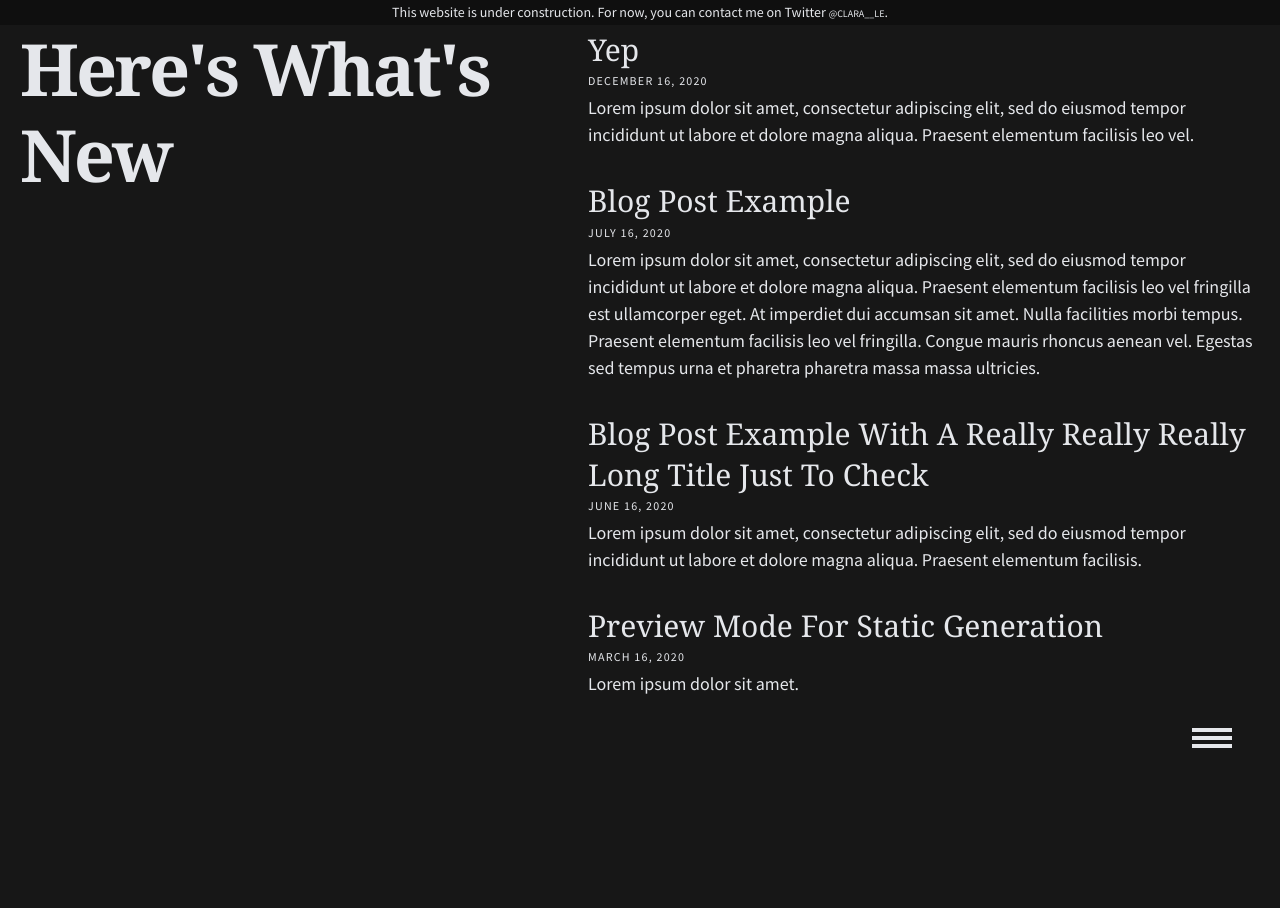
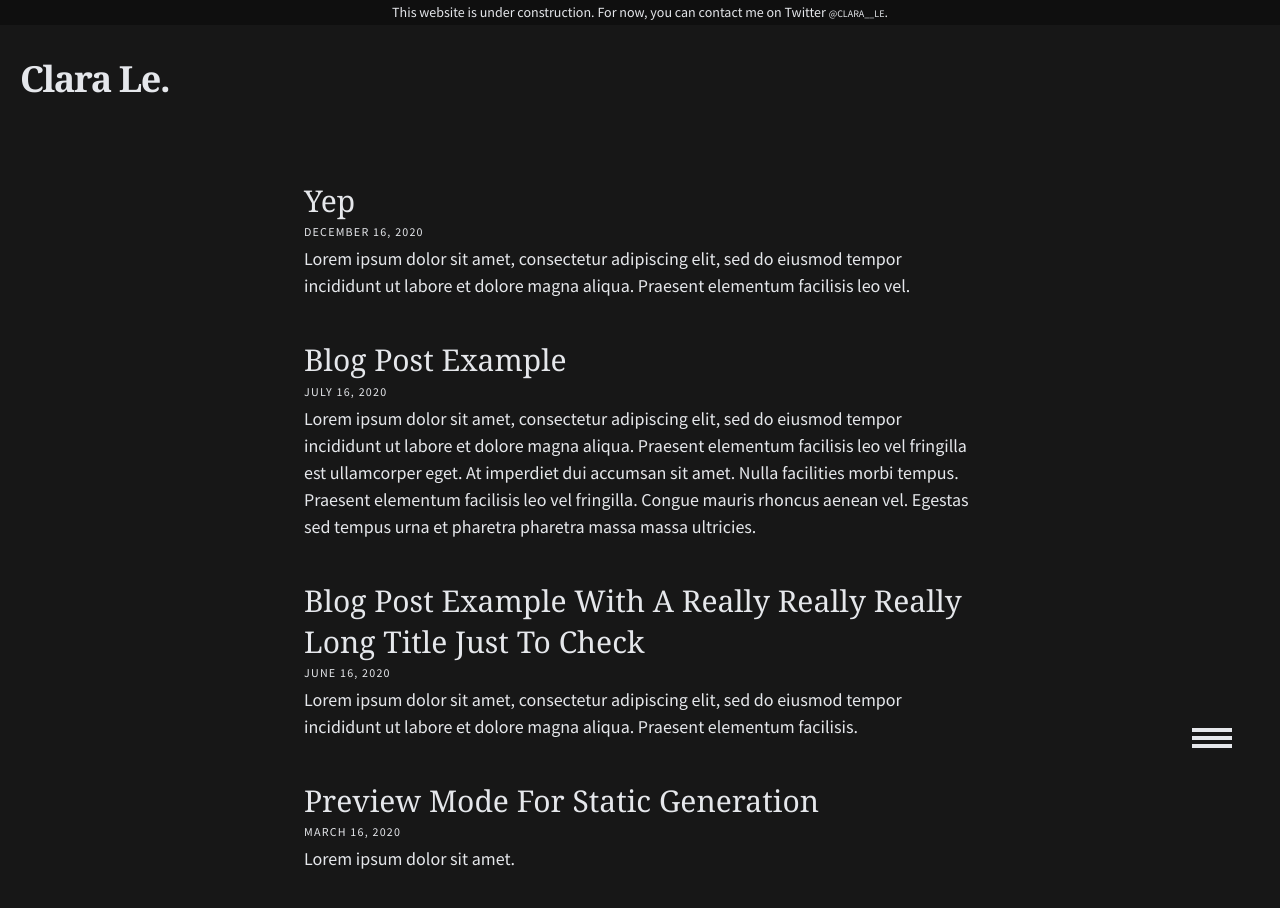
Before and after one commit to hgcl/clara-website, a Next.js app: page /blog in a window 1280 px wide. Shown: the top 908 px of the page. Built offline with nearby package versions, Linux system fonts and the light colour scheme; a web font is replaced by a local one.

Commit message:
Update blog page

```diff
--- /dev/null
+++ b/components/MorePosts.js
@@ -0,0 +1,25 @@
+// Code very similar to more-stories.js
+
+import Header from "../components/header";
+import Container from "../components/container";
+import PostPreview from "../components/post-preview";
+
+export default function MorePosts({ posts }) {
+  return (
+    <Container>
+      <div className="max-w-2xl mx-auto">
+          {posts.map((post) => (
+            <PostPreview
+              key={post.slug}
+              title={post.title}
+              // coverImage={post.coverImage}
+              date={post.date}
+              // author={post.author}
+              slug={post.slug}
+              excerpt={post.excerpt}
+            />
+          ))}
+      </div>
+    </Container>
+  );
+}
--- a/components/more-stories.js
+++ b/components/more-stories.js
@@ -6,7 +6,6 @@ export default function MoreStories({ posts }) {
       <h2 className="flex-auto mb-8 mr-8 text-6xl md:text-7xl font-bold tracking-tighter leading-tight">
         Here's What's New
       </h2>
-      {/* TODO: Add centering layout in following div */}
       <div className="flex-auto max-w-2xl mt-4">
         {posts.map((post) => (
           <PostPreview
--- a/components/post-preview.js
+++ b/components/post-preview.js
@@ -12,7 +12,7 @@ export default function PostPreview({
   slug,
 }) {
   return (
-    <div className="mb-8">
+    <div className="mb-10">
       {/* <div className="mb-5">
         <CoverImage slug={slug} title={title} src={coverImage} />
       </div> */}
--- a/pages/blog.js
+++ b/pages/blog.js
@@ -1,9 +1,9 @@
 // import Avatar from '../components/avatar'
 // import CoverImage from './cover-image'
 import { getAllPosts } from "../lib/api";
-import MoreStories from "../components/more-stories";
+import MorePosts from "../components/MorePosts";
 import Layout from "../components/layout";
-import Head from "next/head";
+import Header from "../components/header";
 import Container from "../components/container";
 
 export default function Index({ allPosts }) {
@@ -12,10 +12,8 @@ export default function Index({ allPosts }) {
   return (
     <>
       <Layout>
-        <Head>
-          <title>Blog</title>
-        </Head>
         <Container>
+          <Header />
           {/* {heroPost && (
             <HeroPost
               title={heroPost.title}
@@ -26,7 +24,7 @@ export default function Index({ allPosts }) {
               excerpt={heroPost.excerpt}
             />
           )} */}
-          {allPosts.length > 0 && <MoreStories posts={allPosts} />}
+          {allPosts.length > 0 && <MorePosts posts={allPosts} />}
         </Container>
       </Layout>
     </>
```
